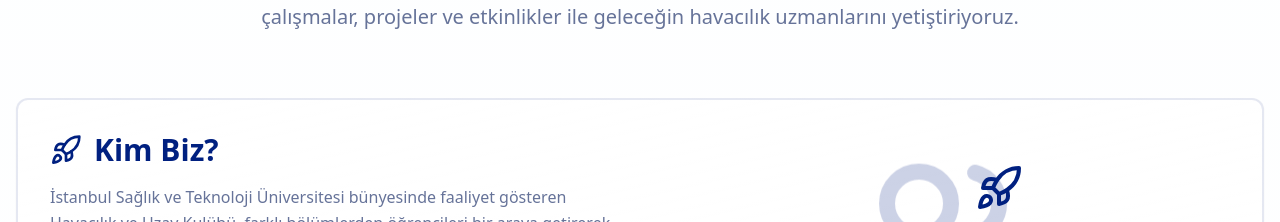
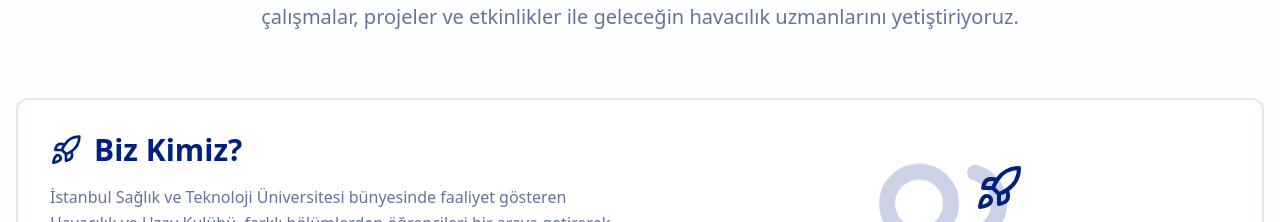
Before and after one commit to taasezer/gok-yuzunden-parlaklik, a React (Vite) app: page / in a window 1280 px wide. Shown: the part 1080-1302 px from the top of the page. Built offline with nearby package versions, Linux system fonts and the light colour scheme; the HTML template or start-up script is replaced by a standard one.

Commit message:
Fix "kim biz" text

```diff
--- a/src/components/HakkimizdaBolumu.tsx
+++ b/src/components/HakkimizdaBolumu.tsx
@@ -67,7 +67,7 @@ export const HakkimizdaBolumu = () => {
               <div>
                 <h3 className="text-3xl font-bold text-primary mb-4 flex items-center">
                   <Rocket className="mr-3 h-8 w-8" />
-                  Kim Biz?
+                  Biz Kimiz?
                 </h3>
                 <p className="text-muted-foreground leading-relaxed mb-4">
                   İstanbul Sağlık ve Teknoloji Üniversitesi bünyesinde faaliyet gösteren
```
